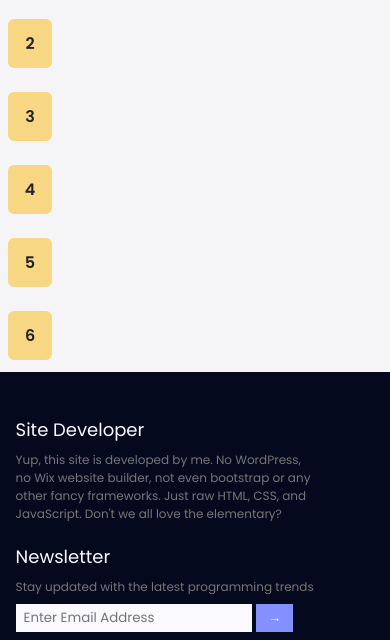
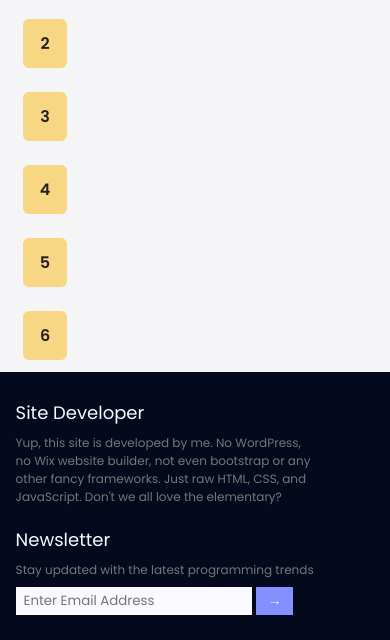
Before and after one commit to Atharane/envisage, a plain HTML site: page hash.html in a window 390 px wide. Shown: the part 813-1453 px from the top of the page. Drawn offline with Linux system fonts and the light colour scheme.

Commit message:
make responsive

```diff
--- a/css/hash.css
+++ b/css/hash.css
@@ -141,7 +141,7 @@ button{
 
 #hash-table {
   width: 46%;
-  min-width: 400px;
+  min-width: 360px;
   align-items: center;
 }
 
--- a/css/navfoot.css
+++ b/css/navfoot.css
@@ -69,7 +69,7 @@ footer {
   justify-content: space-between;
   background-color: #04091e;
   margin-top: auto;
-  padding: 4vh 4vw;
+  padding: 2vh 4vw;
 }
 
 footer * {
```
